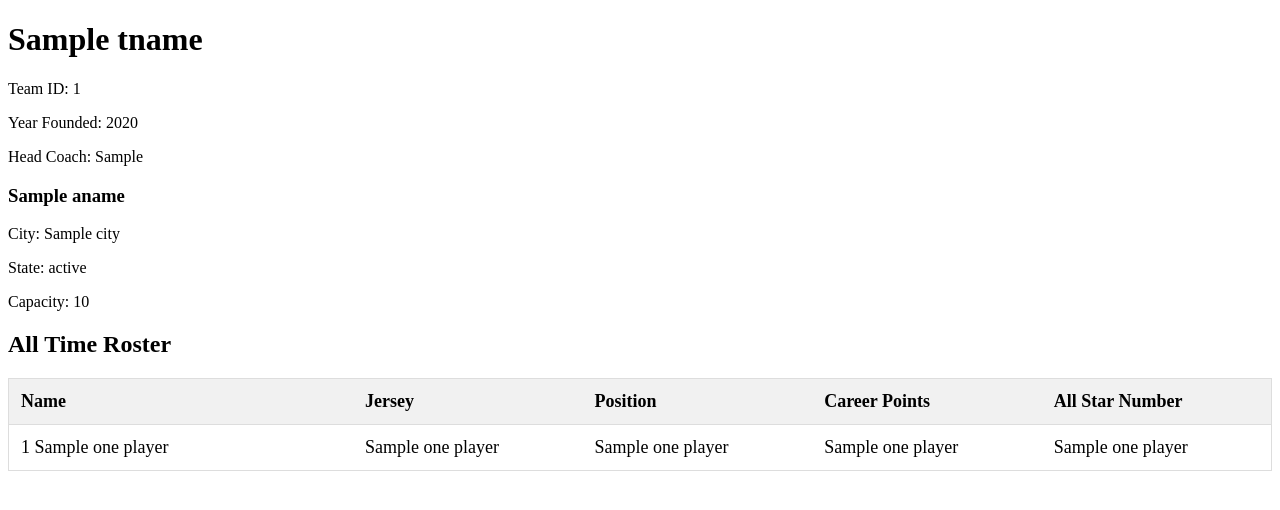
After one commit to liujiaruirz/nba_stats_database, a Flask app: template webserver/templates/team.html in a window 1280 px wide. The commit adds this page. Shown: the top 510 px of the page. Run offline with Flask 2, Linux system fonts and the light colour scheme; the template is opened without the code that fills it: most values are stand-ins (such as "Sample title", 1, 10 or a date in 2020); parts of the project's set-up code (start-up, migrations or seed data) failed here and were passed over.

Commit message:
add game_details & team html files

```diff
--- a/webserver/NBA_server.py
+++ b/webserver/NBA_server.py
@@ -140,12 +140,6 @@ def teams():
   pname = []
   for result in cursor_player:
     pname.append(result[0]+' '+result[1])  # can also be accessed using result[0]
-    # Year_f.append(result[1])
-    # Coach.append(result[2])
-    # State.append(result[3])
-    # City.append(result[4])
-    # Capacity.append(result[5])
-    # Arena_Name.append(result[6])
 
   # names = pd.DataFrame(names, columns=['Team_ID', 'Tname', 'Year_Founded','Head_Coach','Arena_ID'])
   cursor_player.close()
@@ -185,6 +179,40 @@ def teams():
   #
   return render_template("NBA.html", **context)
 
+@app.route('/team')
+def team_info():
+  tname = request.args.get('tname')
+  team_info_cursor = g.conn.execute(text("SELECT * FROM team T, arena A WHERE T.Arena_ID = A.Arena_ID AND name = :tname"), {"tname": tname})
+  one_player_cursor = g.conn.execute(text("SELECT * FROM team T, Player P WHERE T.team_ID = P.team_ID AND name = :tname ORDER BY career_pts DESC NULLS LAST"), {"tname": tname})
+  tid = 0
+  tname = ''
+  year_founded = 0
+  head_coach = ''
+  aid = ''
+  state = ''
+  city = ''
+  capacity = 0
+  aname = ''
+  for result in team_info_cursor:
+    tid = result[0]
+    tname = result[1]
+    year_founded = result[2]
+    head_coach = result[3]
+    aid = result[4]
+    state = result[6]
+    city = result[7]
+    capacity = result[8]
+    aname = result[9]
+  team_info_cursor.close()
+
+  one_player = []
+  for result in one_player_cursor:
+    one_player.append([result[6], result[7], result[11], result[12], result[14], result[17]])
+  team_info = dict(tid = tid, tname = tname, year_founded = year_founded, head_coach = head_coach,\
+    aid = aid, state = state, city = city, capacity = capacity, aname = aname, one_player = one_player)
+  return render_template("team.html", **team_info)
+
+
 #
 # This is an example of a different path.  You can see it at:
 #
@@ -193,6 +221,28 @@ def teams():
 # Notice that the function name is another() rather than index()
 # The functions for each app.route need to have different names
 #
+
+@app.route('/game_details')
+def game_info():
+  gid = request.args.get('gid')
+  one_player_cursor = g.conn.execute(text("SELECT Pr.first_name, Pr.last_name, MIN, PTS, AST, REB, Pr.Team_ID FROM game G, Plays Ps, Player Pr \
+    WHERE G.Game_ID = Ps.Game_ID AND Pr.Player_ID = Ps.Player_ID AND G.game_id = :gid ORDER BY PTS DESC NULLS LAST"), {"gid": gid})
+  game_cursor = g.conn.execute(text("SELECT Game_ID, T1.name as hteam, T2.name as ateam, home_team_score, \
+                                        away_team_score, year, T1.team_ID, T2.team_ID FROM Game G, team T1, team T2  \
+                                        WHERE G.home_team_ID = T1.team_ID and G.away_team_ID = T2.team_ID AND G.game_ID = :gid"),\
+                                    {"gid": gid})
+  one_player = []
+  for result in one_player_cursor:
+    one_player.append([result[0], result[1], result[2], result[3], result[4], result[5], result[6]]) # gid, hteam, ateam, hscore, ascore, year
+  one_player_cursor.close()
+
+  one_game = []
+  for result in game_cursor:
+    one_game = [result[0], result[1], result[2], result[3], result[4], result[5], result[6], result[7]]
+  game_cursor.close()
+  info = dict(one_player = one_player, one_game = one_game)
+  return render_template("game_details.html", **info)
+
 @app.route('/player', methods = ['GET'])
 def player():
   return render_template("player.html")
@@ -225,14 +275,14 @@ def player_profile():
   for result in cursor_player:
       player_fname = str(result[1])
       player_lname = str(result[2])
-      player_dob=str(result[3])
-      player_height=float(result[4])
-      player_weight=float(result[5])
+      player_dob=result[3]
+      player_height=result[4]
+      player_weight=result[5]
       player_jersey=result[6]
       player_pos=str(result[7])
-      player_pts=float(result[9])
-      player_ast=float(result[10])
-      player_reb=float(result[11])
+      player_pts=result[9]
+      player_ast=result[10]
+      player_reb=result[11]
       player_star=result[12]
   cursor_player.close()
   for result in cursor_player_avg:
@@ -252,18 +302,23 @@ def player_profile():
   player_profile = dict(player_fname = player_fname,player_lname = player_lname, player_dob = player_dob, player_height = player_height, player_weight = player_weight,\
     player_jersey = player_jersey, player_pos = player_pos, player_pts = player_pts, player_ast = player_ast,\
       player_reb = player_reb,player_star = player_star, avg_height=avg_height, avg_weight=avg_weight, avg_pts=avg_pts, avg_ast = avg_ast, avg_reb = avg_reb,\
-        max_height = max_height, max_weight= max_weight, max_pts=max_pts, max_ast=max_ast, max_reb= max_reb)
+        max_height = max_height, max_weight= max_weight, max_pts=max_pts, max_ast=max_ast, max_reb= max_reb, query = True)
   return render_template("player.html", **player_profile)
 
 @app.route('/game', methods = ['GET'])
 def game():
-  return render_template("game.html")
+  return render_template("Game.html")
 
 @app.route('/game', methods = ['POST'])
 def game_profile():
   year = request.form['year']
   hteam = request.form['hteam']
   ateam = request.form['ateam']
+  trick = False
+  if year == '' or hteam == '' or ateam == '':
+    trick = True
+    game_profile = dict(trick = trick)
+    return render_template("game.html", **game_profile)
   cursor_game = g.conn.execute(text("SELECT Game_ID, Home_Team_Win, year, T1.name as hteam, T2.name as ateam, home_team_score, \
                                         away_team_score FROM Game G, team T1, team T2  \
                                         WHERE G.home_team_ID = T1.team_ID and G.away_team_ID = T2.team_ID and T1.name = :hteam\
@@ -277,7 +332,7 @@ def game_profile():
   # ateam = []
   # home_team_score = []
   # away_team_score = []
-
+  noReturn = False
   for result in cursor_game:
     Game_ID = result[0]
     hteam = result[3]
@@ -291,8 +346,11 @@ def game_profile():
     away_team_score = result[6]
     one_game.append([Game_ID, season, hteam, ateam, winner, home_team_score, away_team_score])
   cursor_game.close()
+  # print(one_game)
+  if one_game == []:
+    noReturn = True
   # game_profile = dict(Game_ID = Game_ID, winner = winner, season = season, hteam = hteam, ateam = ateam, home_team_score = home_team_score, away_team_score = away_team_score)
-  game_profile = dict(one_game = one_game)
+  game_profile = dict(one_game = one_game, query = True, noReturn = noReturn)
   return render_template("game.html", **game_profile)
 
 
--- /dev/null
+++ b/webserver/templates/team.html
@@ -0,0 +1,94 @@
+<!DOCTYPE html>
+<html>
+    <head>
+        <meta name="viewport" content="width=device-width, initial-scale=1">
+        <style>
+        * {
+          box-sizing: border-box;
+        }
+
+        #myInput {
+          background-image: url('/css/searchicon.png');
+          background-position: 10px 10px;
+          background-repeat: no-repeat;
+          width: 100%;
+          font-size: 16px;
+          padding: 12px 20px 12px 40px;
+          border: 1px solid #ddd;
+          margin-bottom: 12px;
+        }
+
+        #myTable {
+          border-collapse: collapse;
+          width: 100%;
+          border: 1px solid #ddd;
+          font-size: 18px;
+        }
+
+        #myTable th, #myTable td {
+          text-align: left;
+          padding: 12px;
+        }
+
+        #myTable tr {
+          border-bottom: 1px solid #ddd;
+        }
+
+        #myTable tr.header, #myTable tr:hover {
+          background-color: #f1f1f1;
+        }
+        </style>
+        </head>
+<body>
+<h1>{{tname}}</h1>
+  <p>Team ID: {{tid}}</p>
+  <p>Year Founded: {{year_founded}}</p>
+  <p>Head Coach: {{head_coach}}</p>
+
+<h3>{{aname}}</h3>
+    <p>City: {{city}}</p>
+    <p>State: {{state}}</p>
+    <p>Capacity: {{capacity}}</p>
+<h2>All Time Roster</h2>
+    <table id="myTable">
+        <tr class="header">
+            <th style="width:15%;">Name</th>
+            <th style="width:10%;">Jersey</th>
+            <th style="width:10%;">Position</th>
+            <th style="width:10%;">Career Points</th>
+            <th style="width:10%;">All Star Number</th>
+
+        </tr>
+        {% for n in one_player%}
+        <tr>
+        <td>{{n[0]}} {{n[1]}}</a></td>
+        <td>{{n[2]}}</td>
+        <td>{{n[3]}}</td>
+        <td>{{n[4]}}</td>
+        <td>{{n[5]}}</td>
+        </tr>
+        {% endfor %}
+    </table>
+<script>
+function myFunction() {
+  var input, filter, table, tr, td, i, txtValue;
+  input = document.getElementById("myInput");
+  filter = input.value.toUpperCase();
+  table = document.getElementById("myTable");
+  tr = table.getElementsByTagName("tr");
+  for (i = 0; i < tr.length; i++) {
+    td = tr[i].getElementsByTagName("td")[0];
+    if (td) {
+      txtValue = td.textContent || td.innerText;
+      if (txtValue.toUpperCase().indexOf(filter) > -1) {
+        tr[i].style.display = "";
+      } else {
+        tr[i].style.display = "none";
+      }
+    }
+  }
+}
+</script>
+
+</body>
+</html>
```
Also changed, not shown: webserver/templates/NBA.html (+2 -29 lines), webserver/templates/game.html (+12 -30 lines), webserver/templates/game_details.html (added, +163 -0 lines), webserver/templates/player.html (+9 -4 lines).
